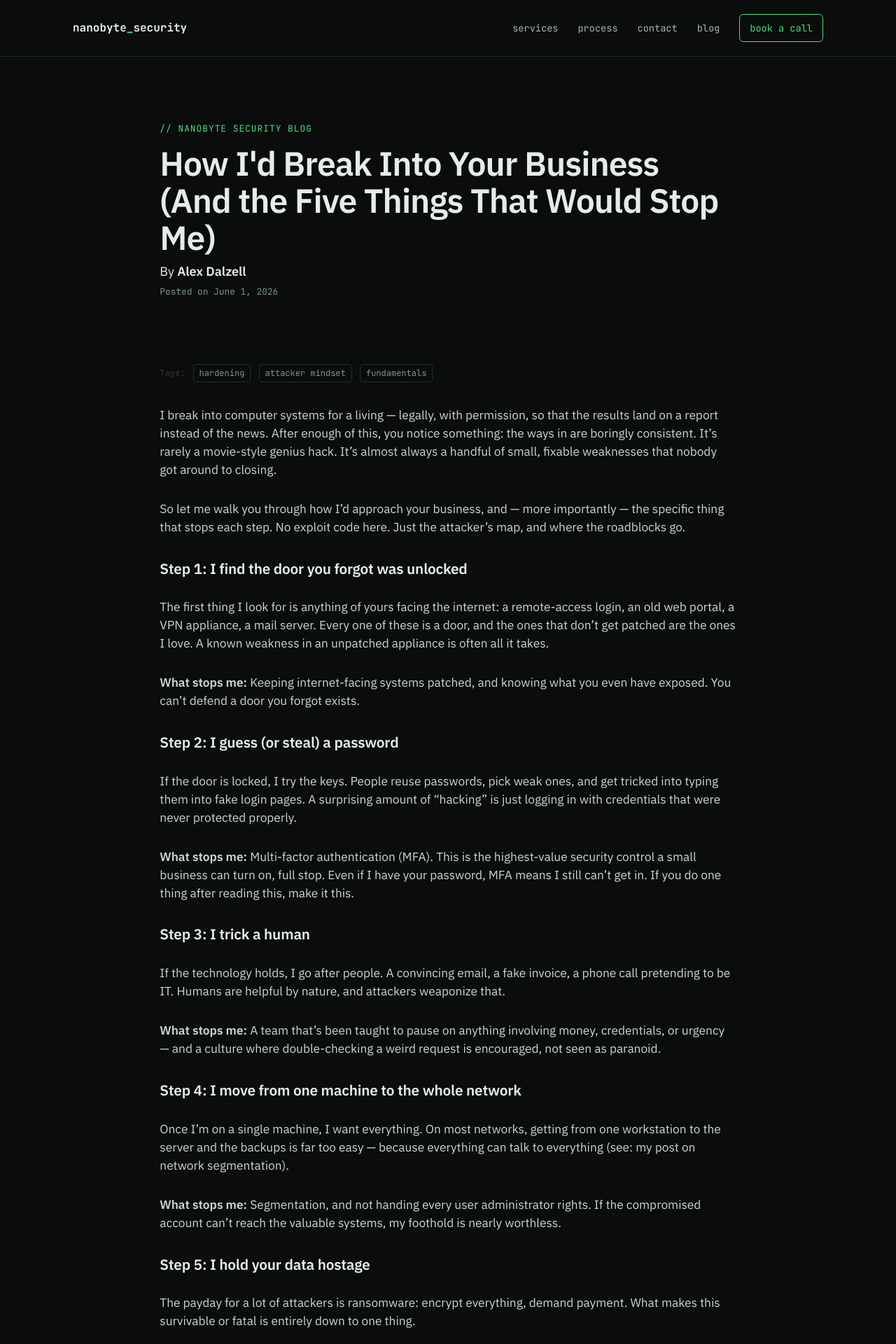
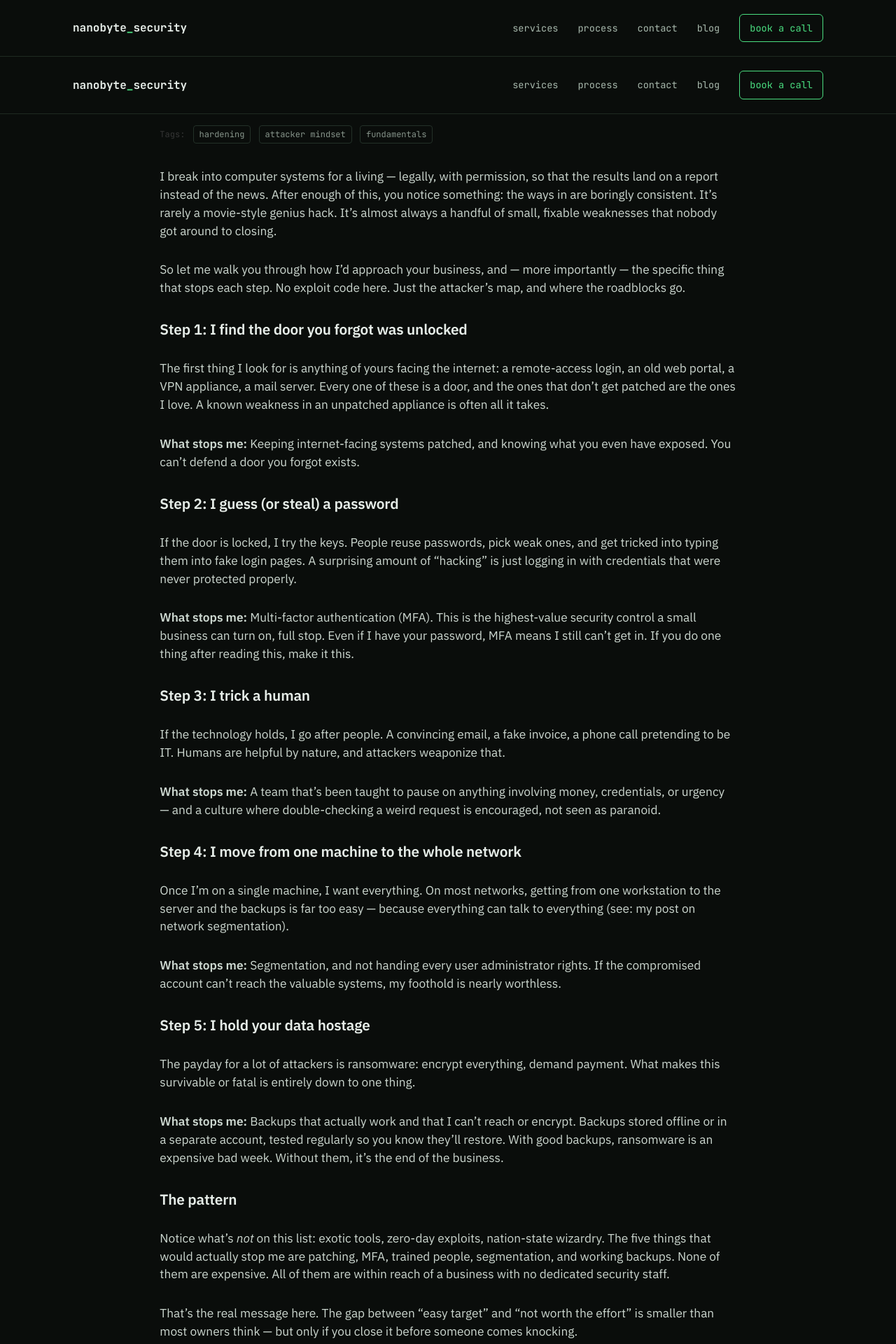
Before and after one commit to nanobyte-security/blog.nanobytesecurity.github.io, a Jekyll site: the page built from _posts/2026-06-01-how-i-break-into-your-network.md, in a window 1280 px wide. Shown: the top 1920 px of the page at 70% size. Built offline with Jekyll 4.4.1, drawn with Linux system fonts in a browser that asks for light colours.

Commit message:
Update header.html

```diff
--- a/_includes/header.html
+++ b/_includes/header.html
@@ -1,65 +1,149 @@
-{% assign date_format = site.date_format | default: "%B %-d, %Y" %}
+<!--
+  Nanobyte Security header (shared by nanobytesecurity.com and blog.nanobytesecurity.com)
+  Save as: _includes/nav.html in BOTH repos. Edit here to change the header everywhere.
 
-{% if page.cover-img %}
-  <div id="header-big-imgs" data-num-img={% if page.cover-img.first %}{{ page.cover-img.size }}{% else %}1{% endif %}
-    {% for bigimg in page.cover-img %}
-    {% assign imgnum = forloop.index %}
-    {% for imginfo in bigimg %}
-    {% if imginfo[0] %}
-      data-img-src-{{ imgnum }}="{{ imginfo[0] | absolute_url }}"
-      data-img-desc-{{ imgnum }}="{{ imginfo[1] }}"
-    {% else %}
-      data-img-src-{{ imgnum }}="{{ imginfo | absolute_url }}"
-    {% endif %}
-    {% endfor %}
-    {% endfor %}
-  ></div>
-{% endif %}
+  Desktop:  nanobyte_security            services  process  contact  blog  [book a call]
+  Mobile:   nanobyte_security                                              [book a call]
+            services        process        contact        blog
+-->
+<link rel="stylesheet" href="https://fonts.googleapis.com/css2?family=JetBrains+Mono:wght@400;500;700&amp;display=swap">
 
-<header class="header-section {% if page.cover-img %}has-img{% endif %}">
-<div class="intro-header {% if page.cover-img %} big-img {% endif %}">
-  {% if page.cover-img or page.title %}
-  <div class="container-md">
-    <div class="row">
-      <div class="col-xl-8 offset-xl-2 col-lg-10 offset-lg-1">
-        <div class="{{ include.type }}-heading">
-          <h1>{% if page.title %}{{ page.title | strip_html }}{% else %}<br/>{% endif %}</h1>
-          {% if page.subtitle %}
-            {% if include.type == "page" %}
-              <hr class="small">
-              <span class="{{ include.type }}-subheading">{{ page.subtitle | strip_html }}</span>
-            {% else %}
-              <h2 class="{{ include.type }}-subheading">{{ page.subtitle | strip_html }}</h2>
-            {% endif %}
-          {% endif %}
+<style>
+  /* Beautiful Jekyll offsets the page for its fixed navbar; this header isn't fixed */
+  body {
+    padding-top: 0 !important;
+    margin-top: 0 !important;
+  }
 
-          {% if include.type == "post" %}
-            {% if page.author %}
-              By <strong>{{ page.author | strip_html }}</strong><br>
-            {% endif%}
-            <span class="post-meta">Posted on {{ page.date | date: date_format }}</span>
-            {% if page.last-updated %}
-              <span class="post-meta">
-                <span class="d-none d-md-inline middot">&middot;</span>
-                Last updated {{ page.last-updated | date: date_format }}
-              </span>
-            {% endif %}
-            {% if page.readtime %}
-              {% include readtime.html %}
-            {% endif %}
-          {% endif %}
-        </div>
-      </div>
-    </div>
+  .intro-header {
+    margin-top: 0 !important;
+  }
+
+  #nb-nav,
+  #nb-nav * {
+    box-sizing: border-box;
+  }
+
+  #nb-nav {
+    display: block;
+    position: static;
+    width: 100%;
+    margin: 0;
+    padding: 0;
+    background: #0A0D0B;
+    border-bottom: 1px solid #1F2A22;
+    line-height: 1.5;
+    font-family: 'JetBrains Mono', ui-monospace, monospace;
+  }
+
+  #nb-nav .nb-nav-inner {
+    max-width: 1120px;
+    margin: 0 auto;
+    padding: 20px 24px;
+    display: grid;
+    grid-template-columns: auto 1fr auto;
+    grid-template-areas: "brand links cta";
+    align-items: center;
+    column-gap: 28px;
+  }
+
+  #nb-nav a {
+    text-decoration: none;
+    letter-spacing: normal;
+    text-transform: none;
+    transition: color 0.15s, background 0.15s;
+  }
+
+  #nb-nav .nb-brand {
+    grid-area: brand;
+    color: #E6EDE8;
+    font-size: 1rem;
+    font-weight: 700;
+    white-space: nowrap;
+  }
+
+  #nb-nav .nb-brand:hover,
+  #nb-nav .nb-brand:focus {
+    color: #E6EDE8;
+  }
+
+  #nb-nav .nb-brand span {
+    color: #4ADE80;
+  }
+
+  #nb-nav .nb-nav-links {
+    grid-area: links;
+    justify-self: end;
+    display: flex;
+    gap: 28px;
+    align-items: center;
+    margin: 0;
+    padding: 0;
+    font-size: 0.85rem;
+  }
+
+  /* display is set explicitly so older stylesheets can't hide these links on phones */
+  #nb-nav .nb-nav-links a {
+    display: inline-block !important;
+    color: #A7B8AC;
+    font-weight: 400;
+    padding: 4px 0;
+  }
+
+  #nb-nav .nb-nav-links a:hover,
+  #nb-nav .nb-nav-links a:focus {
+    color: #4ADE80;
+  }
+
+  #nb-nav .nb-nav-cta {
+    grid-area: cta;
+    color: #4ADE80;
+    border: 1px solid #4ADE80;
+    padding: 9px 14px;
+    border-radius: 6px;
+    font-size: 0.85rem;
+    white-space: nowrap;
+  }
+
+  #nb-nav .nb-nav-cta:hover,
+  #nb-nav .nb-nav-cta:focus {
+    background: #4ADE80;
+    color: #06140B;
+  }
+
+  /* Phones and small tablets: links move to their own row */
+  @media (max-width: 760px) {
+    #nb-nav .nb-nav-inner {
+      grid-template-columns: 1fr auto;
+      grid-template-areas:
+        "brand cta"
+        "links links";
+      padding: 16px 20px 0;
+    }
+
+    #nb-nav .nb-nav-links {
+      justify-self: stretch;
+      justify-content: space-between;
+      gap: 12px;
+      margin: 16px -20px 0;
+      padding: 12px 20px 14px;
+      border-top: 1px solid #151D18;
+    }
+  }
+</style>
+
+<header id="nb-nav" class="nb-nav">
+  <div class="nb-nav-inner">
+    <a class="nb-brand" href="https://nanobytesecurity.com/">nanobyte<span>_</span>security</a>
+    <nav class="nb-nav-links" aria-label="Main">
+      <a href="https://nanobytesecurity.com/#services">services</a>
+      <a href="https://nanobytesecurity.com/#process">process</a>
+      <a href="https://nanobytesecurity.com/contact">contact</a>
+      <a href="https://blog.nanobytesecurity.com/">blog</a>
+    </nav>
+    <a class="nb-nav-cta" href="https://calendly.com/alex-nanobytesecurity/30min">book a call</a>
   </div>
-  {% endif %}
-  {% if page.cover-img %}<span class='img-desc'></span>{% endif %}
-</div>
+</header>
 
-{% if page.header-extra %}
-  {% for file in page.header-extra %}
-    {% include {{ file }} %}
-  {% endfor %}
-{% endif %}
-
-</header>
+<!-- Hidden stand-in so Beautiful Jekyll's script finds a ".navbar" and doesn't throw errors -->
+<div class="navbar" style="display: none;" aria-hidden="true"></div>
```
